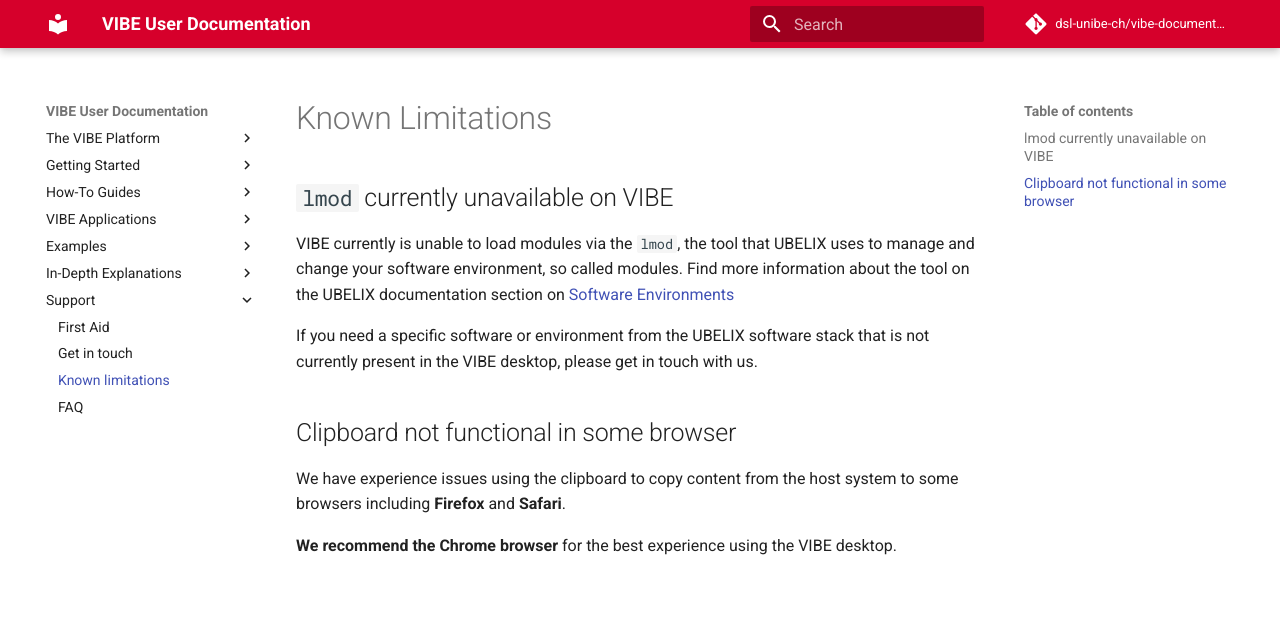
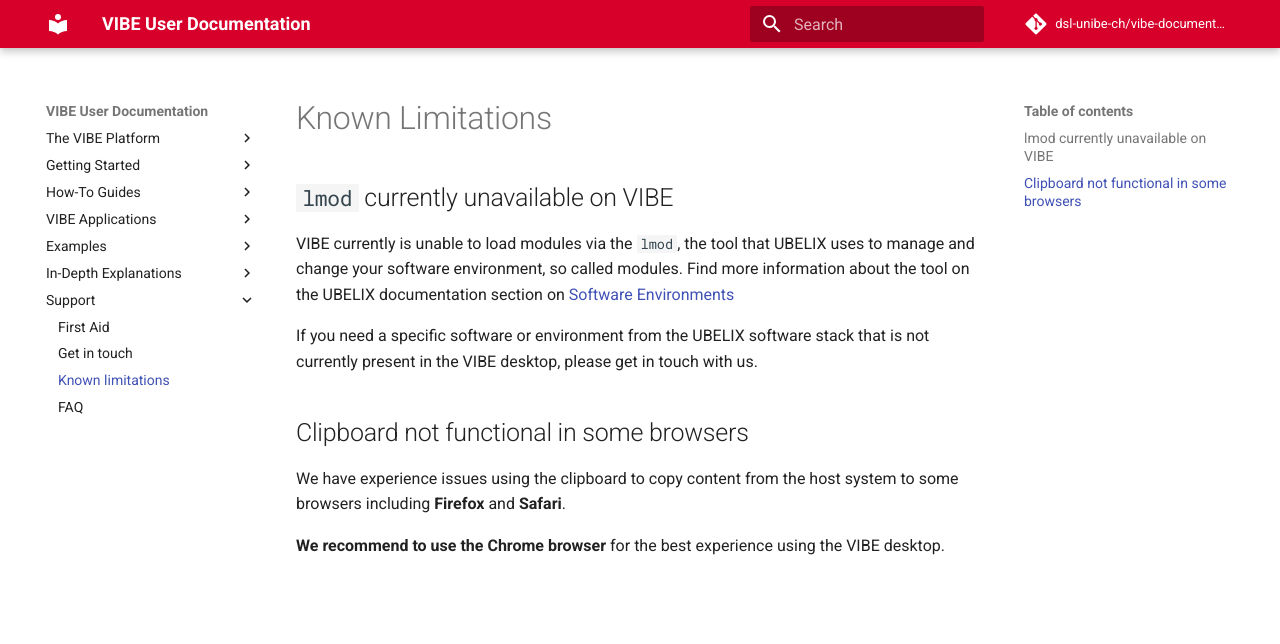
Before and after one commit to dsl-unibe-ch/vibe-documentation, an MkDocs documentation site: the page built from docs/support/known_limitations.md, in a window 1280 px wide. Shown: the top 644 px of the page. Built offline with MkDocs 1.6.1 and Material for MkDocs 9.7.7, drawn with Linux system fonts in a browser that asks for light colours; comment, search, counter and statistics services are not loaded.

Commit message:
polishing text

```diff
--- a/docs/support/known_limitations.md
+++ b/docs/support/known_limitations.md
@@ -6,8 +6,8 @@
 
 If you need a specific software or environment from the UBELIX software stack that is not currently present in the VIBE desktop, please get in touch with us.
 
-## Clipboard not functional in some browser
+## Clipboard not functional in some browsers
 
 We have experience issues using the clipboard to copy content from the host system to some browsers including **Firefox** and **Safari**.
 
-**We recommend the Chrome browser** for the best experience using the VIBE desktop.
+**We recommend to use the Chrome browser** for the best experience using the VIBE desktop.
```
Also changed, not shown: docs/support/faq.md (+1 -1 lines).
